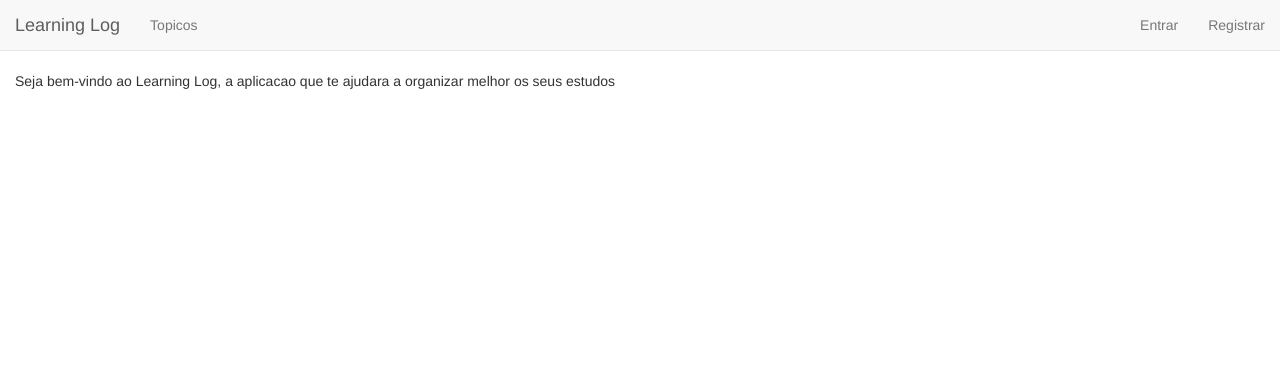
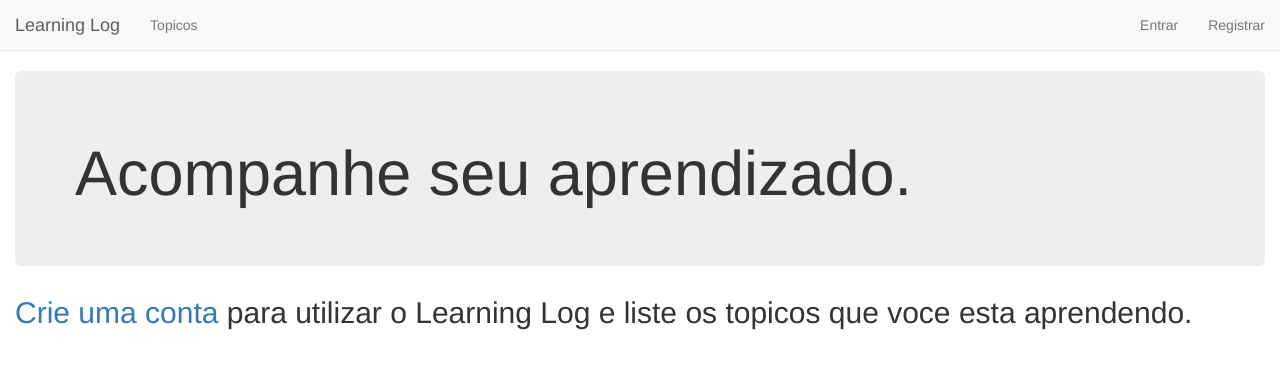
Before and after one commit to Moises-Jorge/Learning_Log, a Django app: page / in a window 1280 px wide. Shown: the top 369 px of the page. Run offline with Django 5.2, Linux system fonts and the light colour scheme; some libraries are stand-ins or nearby versions.

Commit message:
style: styled index page

```diff
--- a/templates/l_logs/index.html
+++ b/templates/l_logs/index.html
@@ -1,5 +1,13 @@
 {% extends 'l_logs/base.html' %}
 
+{% block header %}
+	<div class="jumbotron">
+		<h1>Acompanhe seu aprendizado.</h1>
+	</div>
+{% endblock header %}
+
 {% block content %}
-	<p>Seja bem-vindo ao Learning Log, a aplicacao que te ajudara a organizar melhor os seus estudos</p>
+	<h2>
+		<a href="{% url 'register' %}">Crie uma conta</a> para utilizar o Learning Log e liste os topicos que voce esta aprendendo.
+	</h2>
 {% endblock content %}
```
